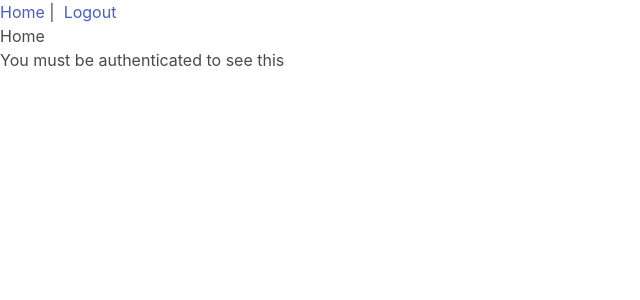
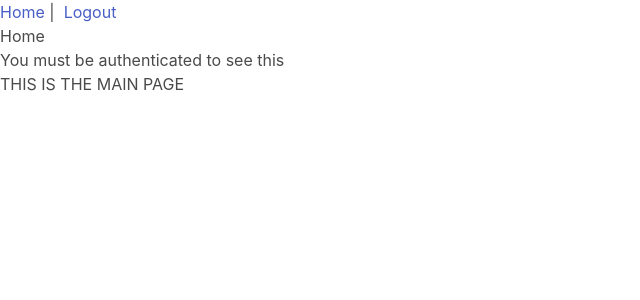
Before and after one commit to mtwesley/movie-reel-web, a Vue app: page / in a window 1280 px wide. Shown: the top 300 px of the page, without its empty margins (0-640 px from the left). Built offline with nearby package versions, Linux system fonts and the light colour scheme; sample sign-in values are in the browser's storage.

Commit message:
login mixed

```diff
--- a/src/views/HomeView.vue
+++ b/src/views/HomeView.vue
@@ -2,6 +2,7 @@
   <div class="home">
     <h1>Home</h1>
     <p>You must be authenticated to see this</p>
+    <p>THIS IS THE MAIN PAGE</p>
   </div>
 </template>
 
```
